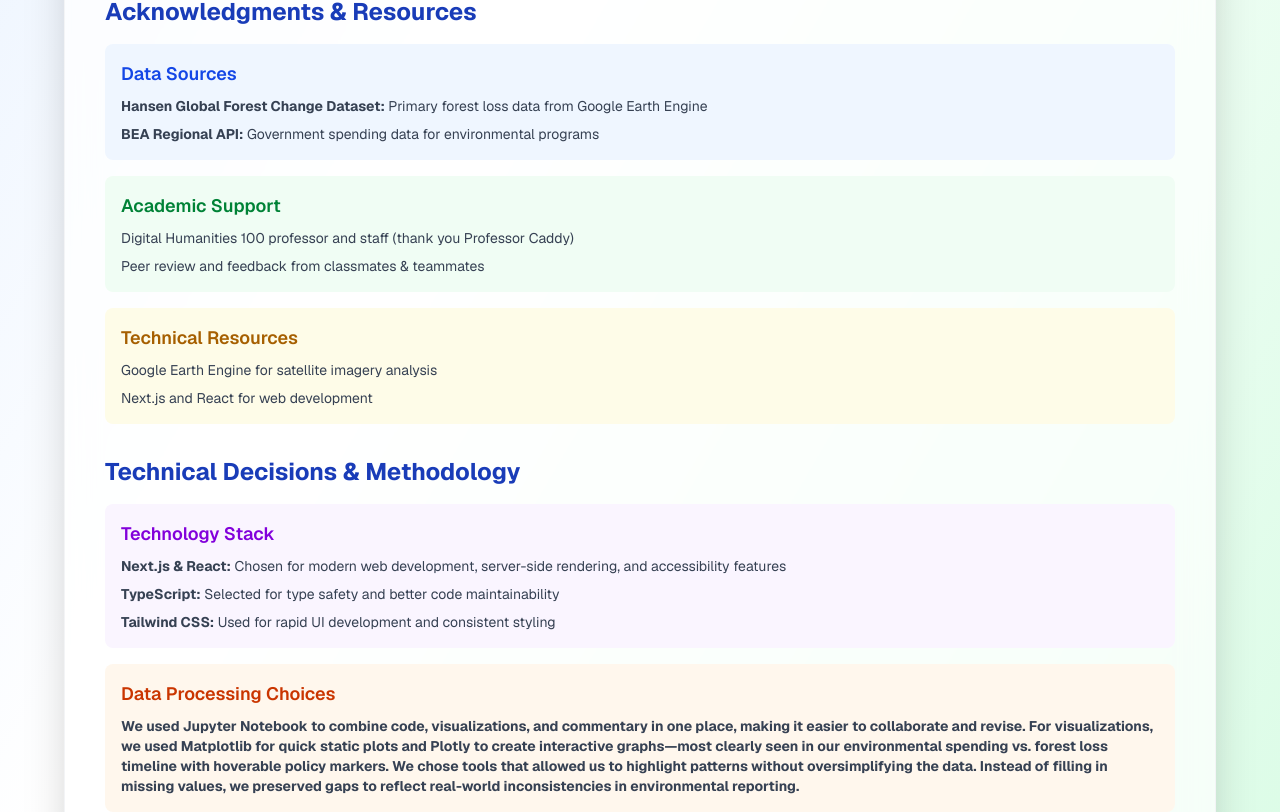
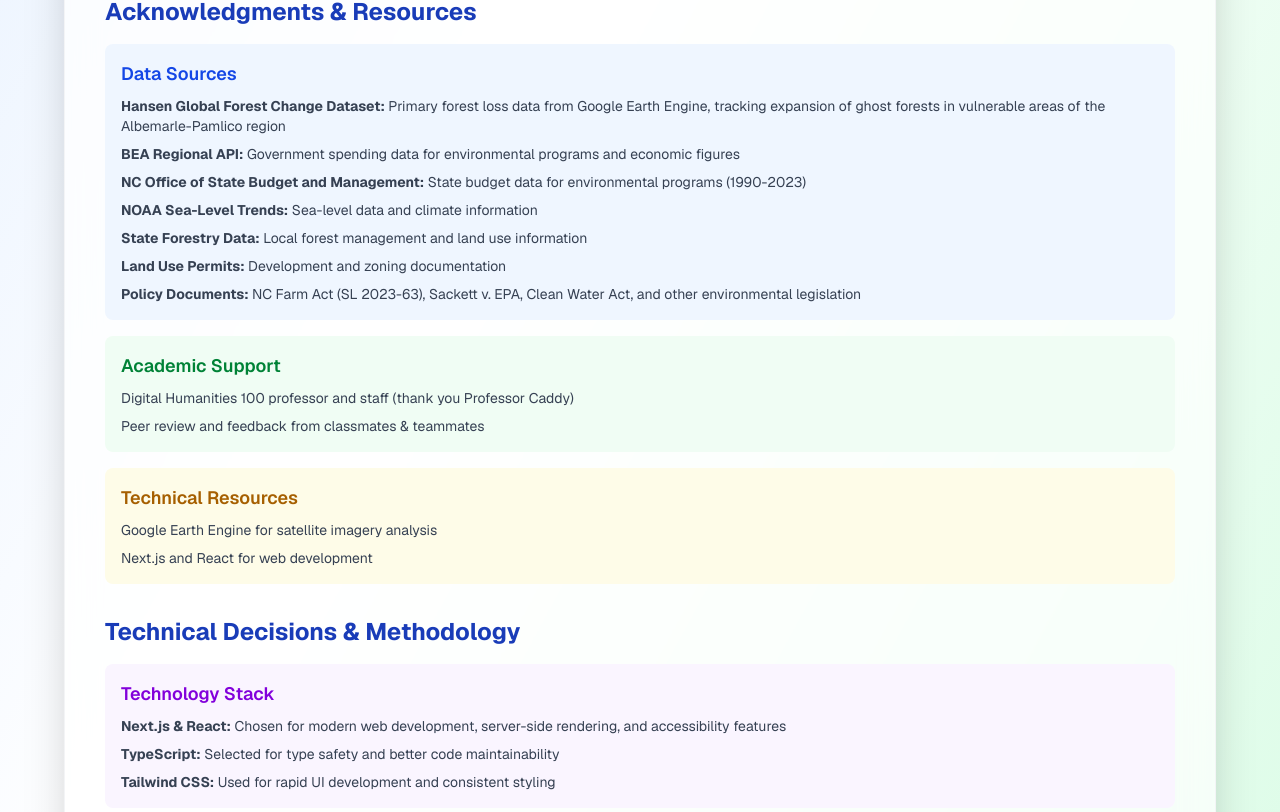
Before and after one commit to JayYeung/ghost-forest-frontend, a Next.js app: page /about in a window 1280 px wide. Shown: the part 1310-2122 px from the top of the page. Built offline with nearby package versions, Linux system fonts and the light colour scheme.

Commit message:
fixed bolding issue in about page. also modified the data sources

```diff
--- a/src/app/about/page.tsx
+++ b/src/app/about/page.tsx
@@ -309,14 +309,57 @@ export default function About() {
                                                     Dataset:
                                                 </strong>{" "}
                                                 Primary forest loss data from
-                                                Google Earth Engine
+                                                Google Earth Engine, tracking
+                                                expansion of ghost forests in
+                                                vulnerable areas of the
+                                                Albemarle-Pamlico region
                                             </li>
                                             <li>
                                                 <strong>
                                                     BEA Regional API:
                                                 </strong>{" "}
                                                 Government spending data for
+                                                environmental programs and
+                                                economic figures
+                                            </li>
+                                            <li>
+                                                <strong>
+                                                    NC Office of State Budget
+                                                    and Management:
+                                                </strong>{" "}
+                                                State budget data for
                                                 environmental programs
+                                                (1990-2023)
+                                            </li>
+                                            <li>
+                                                <strong>
+                                                    NOAA Sea-Level Trends:
+                                                </strong>{" "}
+                                                Sea-level data and climate
+                                                information
+                                            </li>
+                                            <li>
+                                                <strong>
+                                                    State Forestry Data:
+                                                </strong>{" "}
+                                                Local forest management and land
+                                                use information
+                                            </li>
+                                            <li>
+                                                <strong>
+                                                    Land Use Permits:
+                                                </strong>{" "}
+                                                Development and zoning
+                                                documentation
+                                            </li>
+                                            <li>
+                                                <strong>
+                                                    Policy Documents:
+                                                </strong>{" "}
+                                                NC Farm Act (SL 2023-63),
+                                                Sackett v. EPA, Clean Water Act,
+                                                and other environmental
+                                                legislation
                                             </li>
                                         </ul>
                                     </div>
@@ -391,30 +434,26 @@ export default function About() {
                                         </h3>
                                         <ul className="text-sm space-y-2">
                                             <li>
-                                                <strong>
-                                                    We used Jupyter Notebook to
-                                                    combine code,
-                                                    visualizations, and
-                                                    commentary in one place,
-                                                    making it easier to
-                                                    collaborate and revise. For
-                                                    visualizations, we used
-                                                    Matplotlib for quick static
-                                                    plots and Plotly to create
-                                                    interactive graphs—most
-                                                    clearly seen in our
-                                                    environmental spending vs.
-                                                    forest loss timeline with
-                                                    hoverable policy markers. We
-                                                    chose tools that allowed us
-                                                    to highlight patterns
-                                                    without oversimplifying the
-                                                    data. Instead of filling in
-                                                    missing values, we preserved
-                                                    gaps to reflect real-world
-                                                    inconsistencies in
-                                                    environmental reporting.
-                                                </strong>
+                                                We used Jupyter Notebook to
+                                                combine code, visualizations,
+                                                and commentary in one place,
+                                                making it easier to collaborate
+                                                and revise. For visualizations,
+                                                we used Matplotlib for quick
+                                                static plots and Plotly to
+                                                create interactive graphs—most
+                                                clearly seen in our
+                                                environmental spending vs.
+                                                forest loss timeline with
+                                                hoverable policy markers. We
+                                                chose tools that allowed us to
+                                                highlight patterns without
+                                                oversimplifying the data.
+                                                Instead of filling in missing
+                                                values, we preserved gaps to
+                                                reflect real-world
+                                                inconsistencies in environmental
+                                                reporting.
                                             </li>
                                         </ul>
                                     </div>
--- a/src/app/narrative/page.tsx
+++ b/src/app/narrative/page.tsx
@@ -262,39 +262,6 @@ export default function Narrative() {
                                     (Jay & Arlen)
                                 </span>
                             </h2>
-                            <div
-                                className="relative w-full"
-                                style={{ paddingTop: "75%" }}
-                            >
-                                <iframe
-                                    src="graph.html"
-                                    className="absolute top-0 left-0 w-full h-full"
-                                    style={{ border: "none" }}
-                                    title="NC Environmental Spending and Forest Loss Graph"
-                                    scrolling="no"
-                                ></iframe>
-                            </div>
-
-                            <p className="mb-4 text-[14px] text-gray-500">
-                                This interactive graph compares North
-                                Carolina&apos;s environmental spending with
-                                forest loss from 2003 to 2023. The blue line
-                                represents annual spending on environmental
-                                programs, which peaked around 2013 before
-                                dropping sharply. Meanwhile, the green line
-                                shows forest loss steadily rising, especially
-                                after 2015. Key policy changes—such as the 2011
-                                Regulatory Reform Act, the 2013 Stormwater Rule
-                                Repeal, and the 2023 NC Farm Act— reduced
-                                protections for wetlands and forests, making
-                                land development easier. Natural disasters and
-                                court decisions like Sackett v. EPA also
-                                contributed to accelerating forest loss. The
-                                graph highlights how weakened policies and
-                                decreased funding are closely linked to
-                                increased deforestation in North Carolina.
-                            </p>
-
                             <div
                                 className="relative w-full"
                                 style={{ paddingTop: "75%" }}
```
